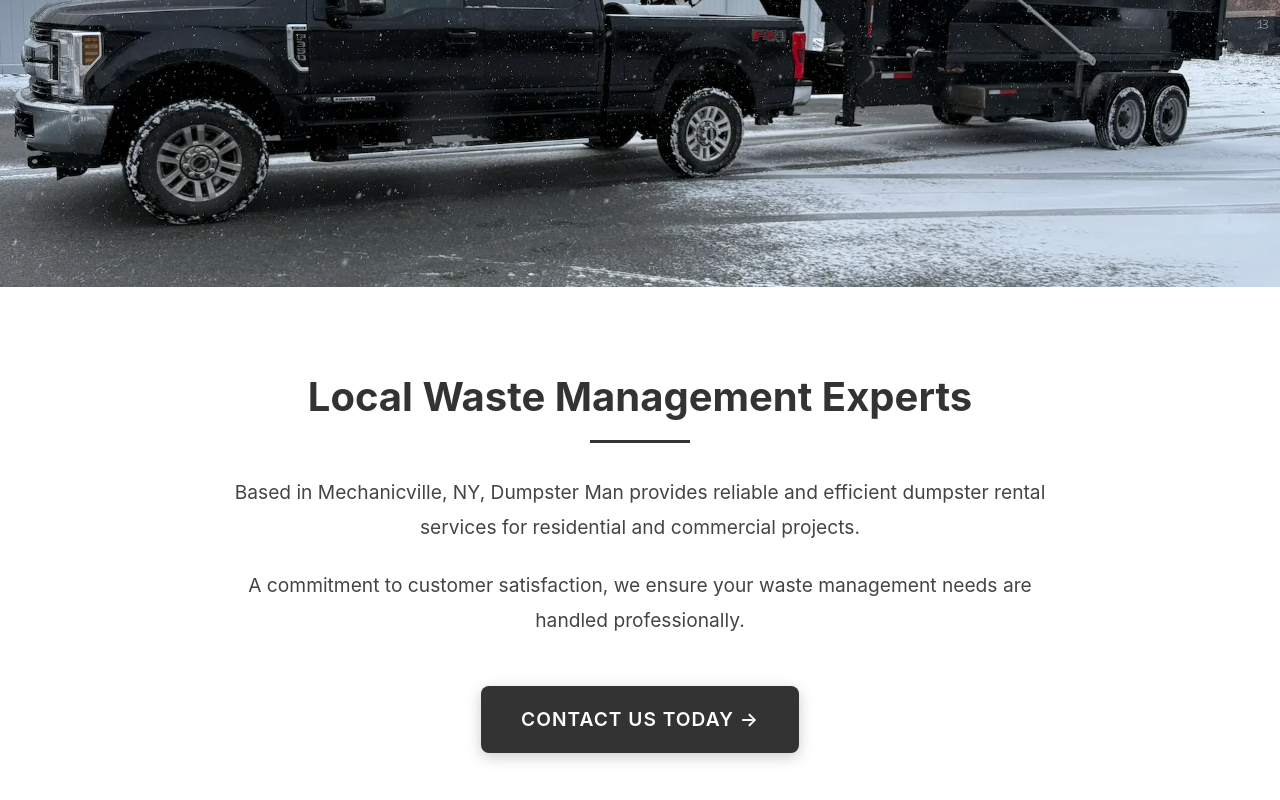
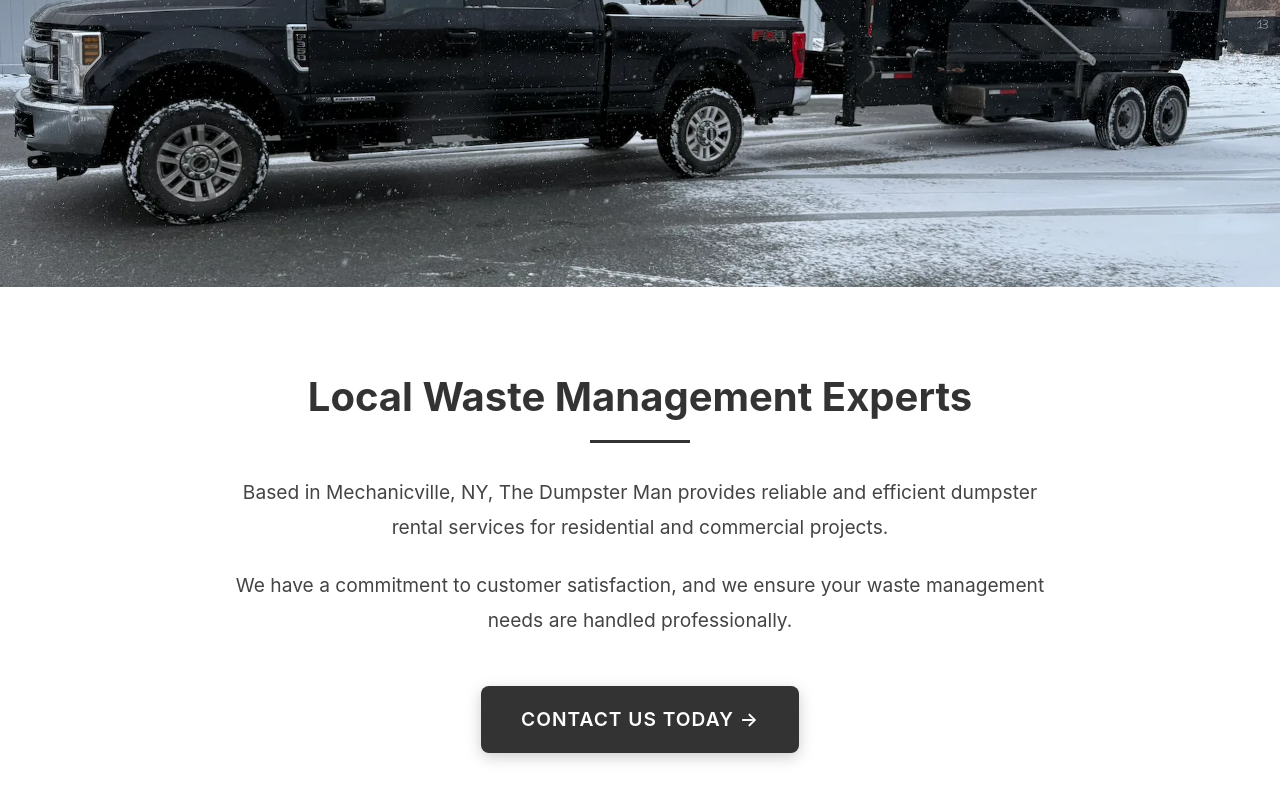
Before and after one commit to pixelwavemarketing/dumpster-man, a React (Vite) app: page / in a window 1280 px wide. Shown: the part 326-1126 px from the top of the page. Built offline with nearby package versions, Linux system fonts and the light colour scheme.

Commit message:
Updated text

```diff
--- a/src/pages/Home.jsx
+++ b/src/pages/Home.jsx
@@ -19,12 +19,12 @@ function Home() {
           <h2>Local Waste Management Experts</h2>
           <div className="section-content">
             <p>
-              Based in Mechanicville, NY, Dumpster Man provides reliable and efficient
+              Based in Mechanicville, NY, The Dumpster Man provides reliable and efficient
               dumpster rental services for residential and commercial projects.
             </p>
             <p>
-              A commitment to customer satisfaction,
-              we ensure your waste management needs are handled professionally.
+              We have a commitment to customer satisfaction,
+              and we ensure your waste management needs are handled professionally.
             </p>
           </div>
           <div className="cta-container">
```
